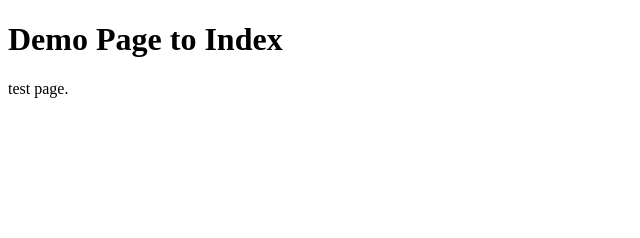
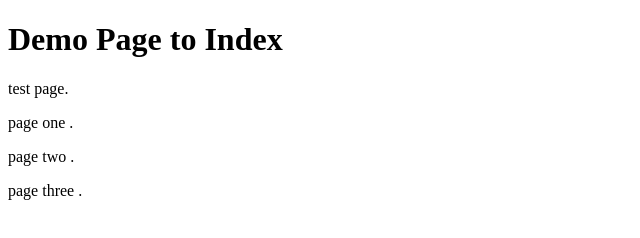
Before and after one commit to Devikaazs/3pm, a plain HTML site: page index.html in a window 1280 px wide. Shown: the whole page, without its empty margins (0-640 px from the left). Drawn offline with Linux system fonts and the light colour scheme.

Commit message:
index pages 1 to 3
page 1

page 2

page 3

```diff
--- a/index.html
+++ b/index.html
@@ -5,6 +5,11 @@
 <h1>Demo Page to Index</h1>
 
 <p>test page.</p>
+<p> page one .</p>
+
+<p> page two .</p>
+
+<p> page three .</p>
 
 </body>
 </html>
```
